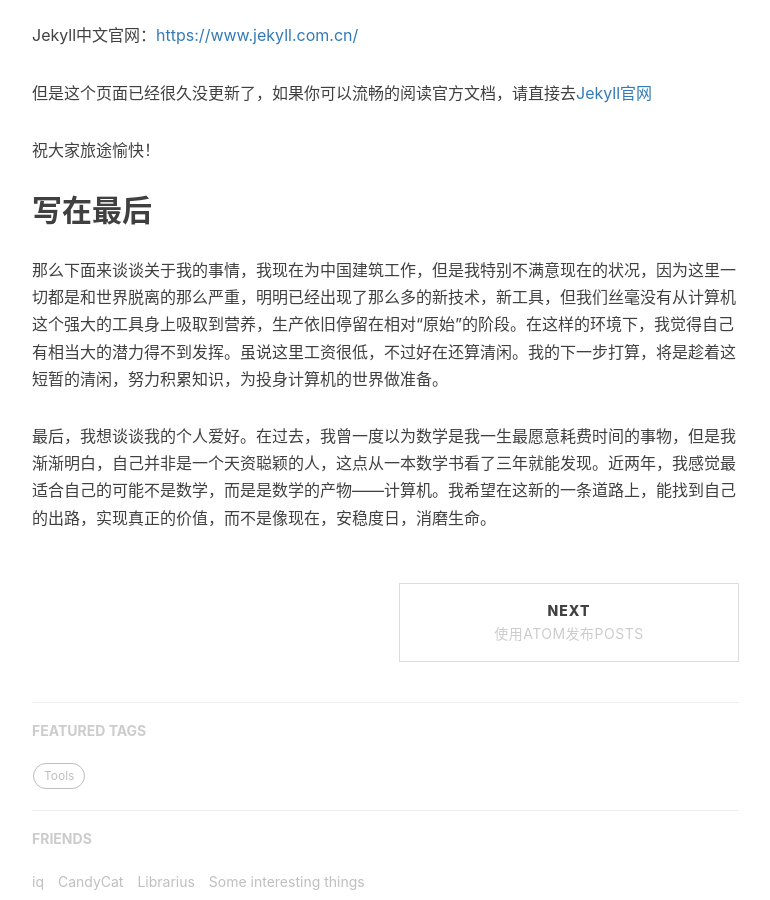
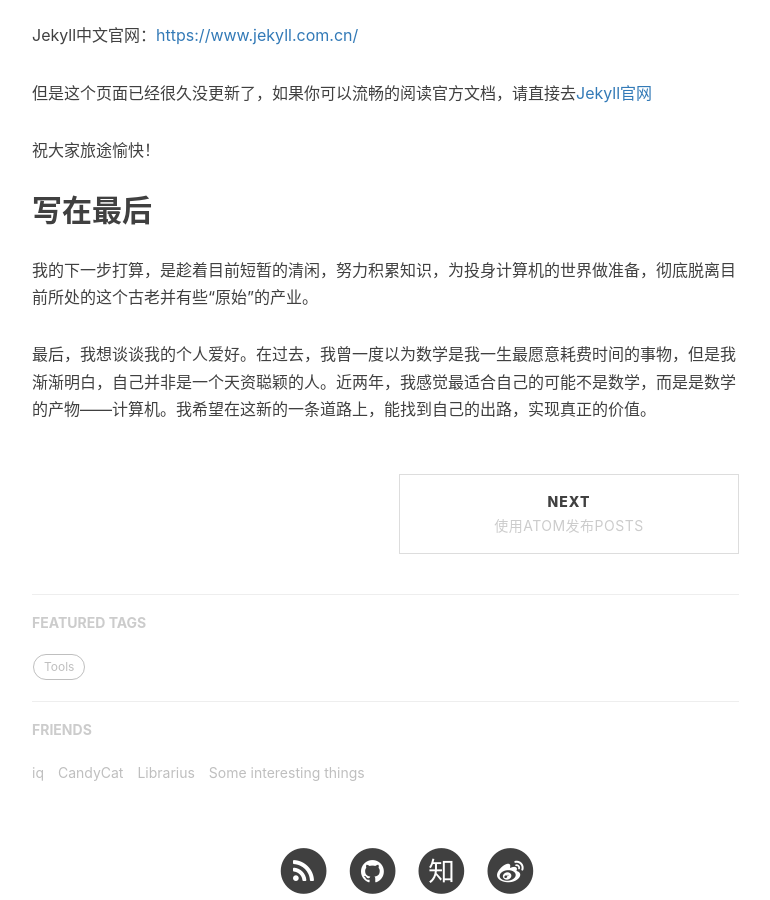
Before and after one commit to wbdwsqwwn/lloyar.github.io, a Jekyll site: the page built from _posts/2018/2018-9-28-first-post.md, in a window 1280 px wide and 900 px high, scrolled down 1427 px. Shown: the whole window, without its empty margins (233-1003 px from the left). Built offline with Jekyll 4.4.1, drawn with Linux system fonts in a browser that asks for light colours; nearby versions of some CDN libraries; comment, search, counter and statistics services are not loaded.

Commit message:
[Update] update posts

```diff
--- a/_posts/2018/2018-9-28-first-post.md
+++ b/_posts/2018/2018-9-28-first-post.md
@@ -30,9 +30,9 @@ Jekyll中文官网：[https://www.jekyll.com.cn/](https://www.jekyll.com.cn/)
 祝大家旅途愉快！
 
 ## 写在最后
-那么下面来谈谈关于我的事情，我现在为中国建筑工作，但是我特别不满意现在的状况，因为这里一切都是和世界脱离的那么严重，明明已经出现了那么多的新技术，新工具，但我们丝毫没有从计算机这个强大的工具身上吸取到营养，生产依旧停留在相对“原始”的阶段。在这样的环境下，我觉得自己有相当大的潜力得不到发挥。虽说这里工资很低，不过好在还算清闲。我的下一步打算，将是趁着这短暂的清闲，努力积累知识，为投身计算机的世界做准备。
+我的下一步打算，是趁着目前短暂的清闲，努力积累知识，为投身计算机的世界做准备，彻底脱离目前所处的这个古老并有些“原始”的产业。
 
-最后，我想谈谈我的个人爱好。在过去，我曾一度以为数学是我一生最愿意耗费时间的事物，但是我渐渐明白，自己并非是一个天资聪颖的人，这点从一本数学书看了三年就能发现。近两年，我感觉最适合自己的可能不是数学，而是是数学的产物——计算机。我希望在这新的一条道路上，能找到自己的出路，实现真正的价值，而不是像现在，安稳度日，消磨生命。
+最后，我想谈谈我的个人爱好。在过去，我曾一度以为数学是我一生最愿意耗费时间的事物，但是我渐渐明白，自己并非是一个天资聪颖的人。近两年，我感觉最适合自己的可能不是数学，而是是数学的产物——计算机。我希望在这新的一条道路上，能找到自己的出路，实现真正的价值。
 
 [1]: https://zh.wikipedia.org/wiki/%E6%B5%B7%E4%B8%8A%E9%8B%BC%E7%90%B4%E5%B8%AB#%E7%94%B5%E5%BD%B1%E5%8E%9F%E5%A3%B0
 [2]: https://candycat1992.github.io/2017/02/22/book-second-edition/
```
Also changed, not shown: _posts/2018/2018-10-09-Windows-Subsystem-for-Linux.md (+1 -1 lines), 1 other file.
